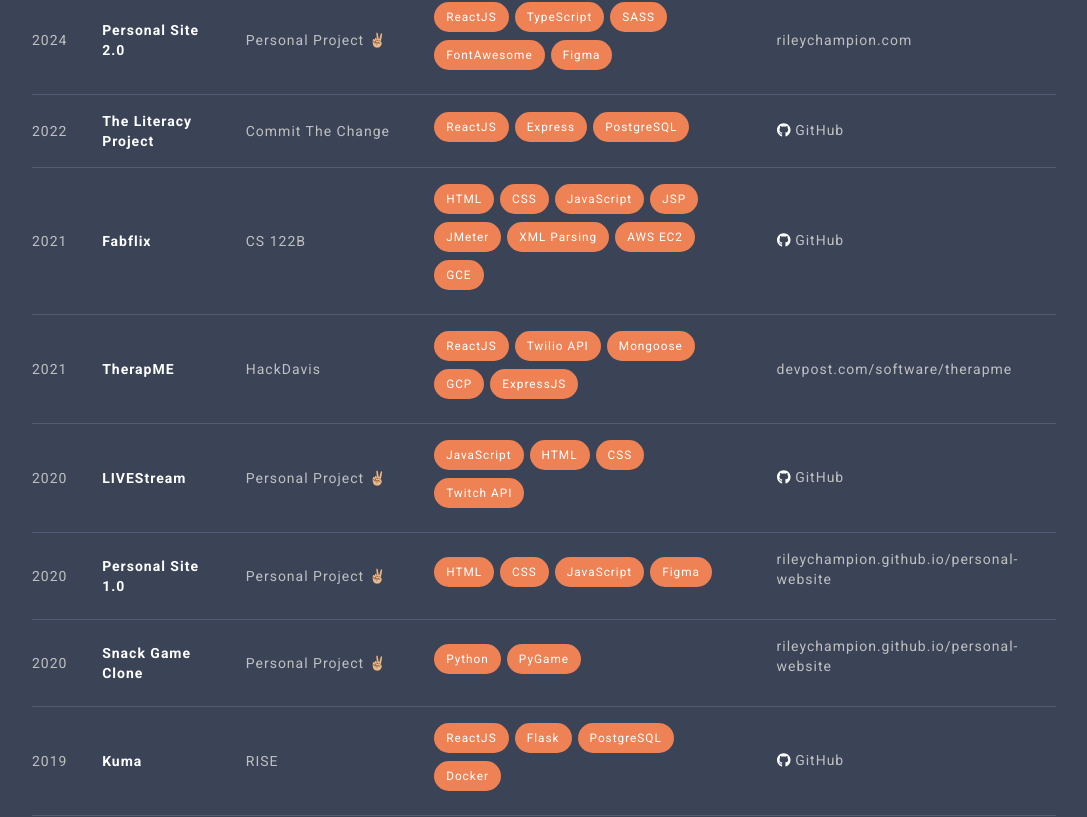
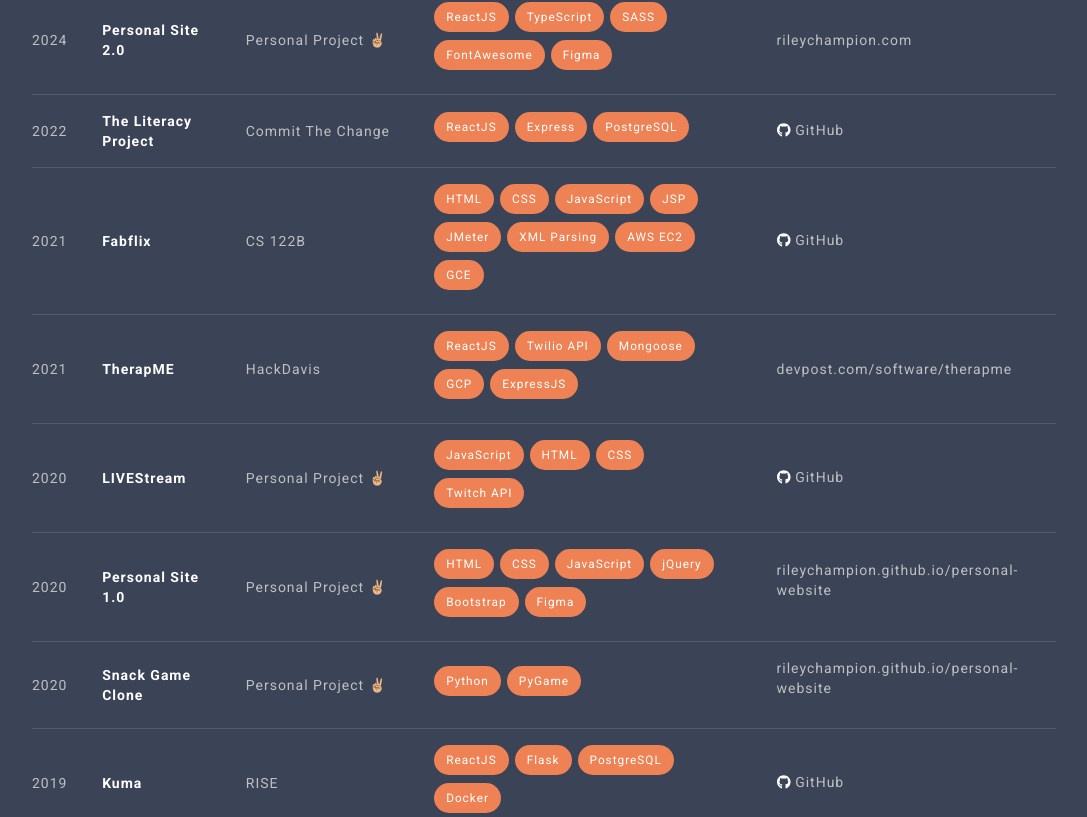
Before and after one commit to RileyChampion/personal-website-2.0, a React (Create React App) app: page / in a window 1280 px wide. Shown: the part 3425-4242 px from the top of the page, without its empty margins (96-1183 px from the left). Built offline with nearby package versions, Linux system fonts and the light colour scheme; a web font is replaced by a local one.

Commit message:
more styling, edits to projects.json

```diff
--- a/src/config/projects.json
+++ b/src/config/projects.json
@@ -38,7 +38,7 @@
         "year": "2020",
         "project" : "Personal Site 1.0",
         "made_at" : "Personal Project ✌🏼",
-        "built_with" : ["HTML", "CSS", "JavaScript", "Figma"],
+        "built_with" : ["HTML", "CSS", "JavaScript", "jQuery", "Bootstrap", "Figma"],
         "link" : "https://rileychampion.github.io/personal-website"
     },
     {
--- a/src/views/styles/projects.scss
+++ b/src/views/styles/projects.scss
@@ -24,8 +24,11 @@
     border-color: rgba(203, 213, 225, .1);
     border-bottom-width: 1px;
     z-index: 10;
-    top: 0;
+    top: 58px;
     position: sticky;
+    background-color: #3B4357;
+    box-shadow: 0px 1px 0px #515B77;
+
 }
 
 #projects-table tr > th {
```
